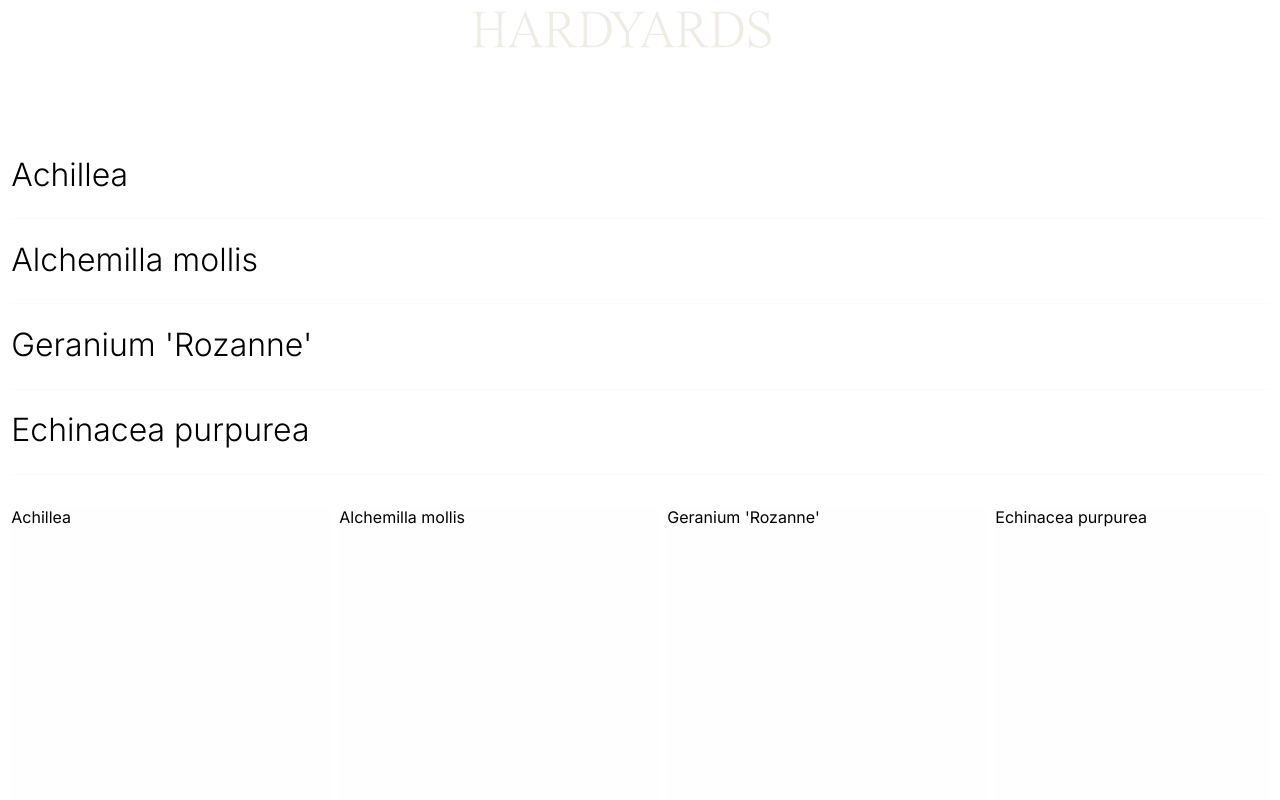
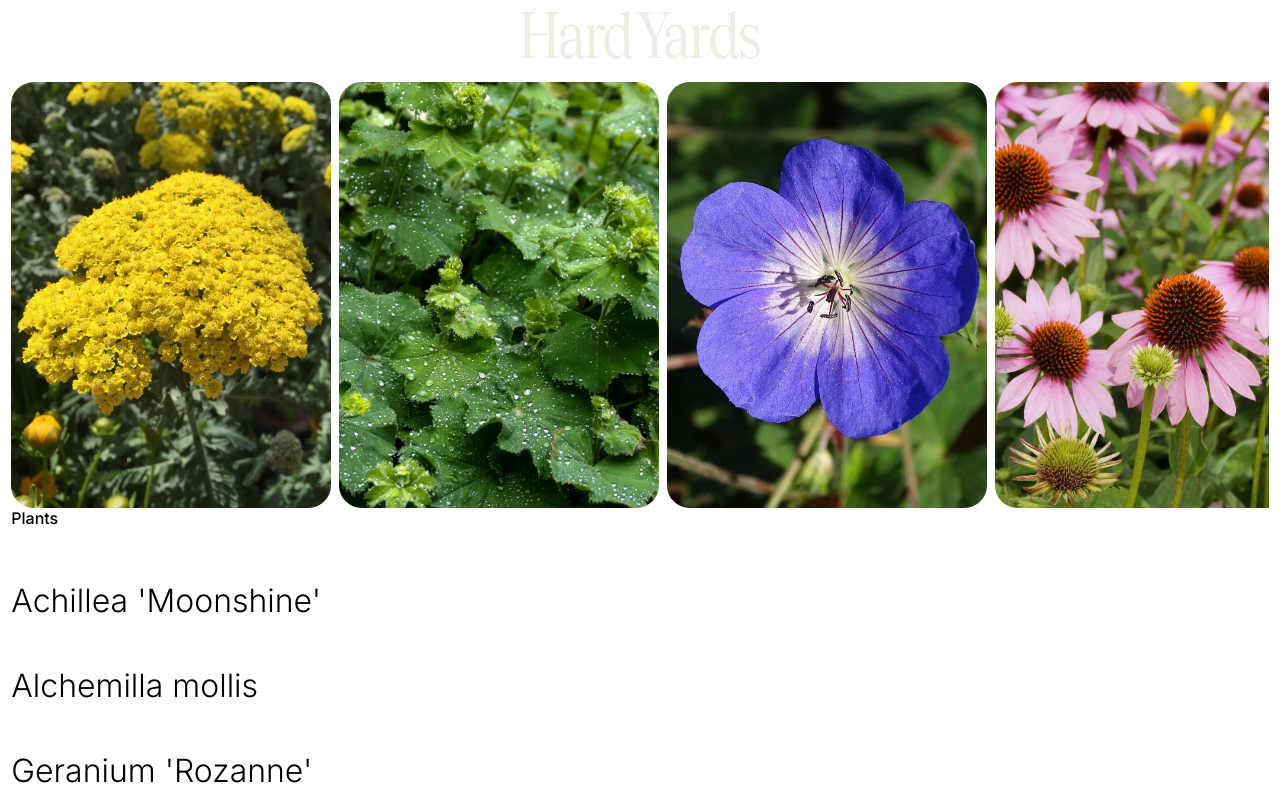
Before and after one commit to bobbyvanrijn/hardyards, a Next.js app: page / in a window 1280 px wide. Shown: the top 800 px of the page. Built offline with nearby package versions, Linux system fonts and the light colour scheme; some icons are missing.

Commit message:
feature: New logo, tweaks

```diff
--- a/components/Carousel.module.css
+++ b/components/Carousel.module.css
@@ -23,7 +23,15 @@
     flex: 0 0 auto;
     width: clamp(10rem, 40vw, 20rem);
     aspect-ratio: 3/4;
+    position: relative;
     background-color: rgb(var(--white) / var(--alpha-05));
+    overflow: hidden;
+    border-radius: var(--scale-5);
+}
+
+.carousel__item img {
+    object-fit: cover;
+    object-position: center center;
 }
 
 .carousel__indicator {
--- a/components/Header.js
+++ b/components/Header.js
@@ -1,4 +1,5 @@
 import Image from 'next/image';
+import Link from 'next/link';
 import styles from './Header.module.css';
 
 export default function Header() {
@@ -6,13 +7,15 @@ export default function Header() {
         <>
             <div className={styles.header}>
                 <div />
-                <Image
-                    className={styles.header__logo}
-                    src='/hardyards.svg'
-                    width='300'
-                    height='40'
-                    alt='Hardyards logo'
-                />
+                <Link href='/'>
+                    <Image
+                        className={styles.header__logo}
+                        src='/logo.svg'
+                        width='200'
+                        height='30'
+                        alt='Hardyards logo'
+                    />
+                </Link>
                 <div />
             </div>
         </>
--- a/components/Header.module.css
+++ b/components/Header.module.css
@@ -2,16 +2,14 @@
     padding: var(--scale-7);
     display: flex;
     justify-content: space-between;
-    align-items: center;
+    /* align-items: center; */
 
-    margin-bottom: var(--scale-4);
+    margin-bottom: var(--scale-8);
 }
 
 .header__logo {
-    width: clamp(12.5rem, 50vw, 18.75rem);
+    width: clamp(10rem, 30vw, 15rem);
     height: auto;
-
-    margin-right: 38px;
 }
 
 .header__button {
--- a/components/List.js
+++ b/components/List.js
@@ -18,8 +18,11 @@ export default function List(props) {
     );
 
     return (
-        <ul className={styles.list}>
-            { items }
-        </ul>
+        <>
+            <h4>{ props.title }</h4>
+            <ul className={ styles.list }>
+                { items }
+            </ul>
+        </>
     );
 }
--- a/content/plants.js
+++ b/content/plants.js
@@ -1,7 +1,7 @@
 const plants = [
     {
-        slug: 'achillea',
-        title: 'Achillea',
+        slug: 'achillea-moonshine',
+        title: 'Achillea \'Moonshine\'',
         description: 'Lorem ipsum'
     },
 
@@ -9,9 +9,7 @@ const plants = [
         slug: 'alchemilla-mollis',
         title: 'Alchemilla mollis',
         description: 'Lorem ipsum',
-        images: [{
-            src: 'images/alchemilla-mollis.webp'
-        }]
+        images: ['images/alchemilla-mollis.webp']
     },
 
     {
--- a/pages/index.tsx
+++ b/pages/index.tsx
@@ -4,6 +4,8 @@ import Grid from '../components/Grid';
 import Card from '../components/Card';
 import Carousel from '../components/Carousel';
 import Marquee from '../components/Marquee';
+
+import Image from 'next/image';
 import Link from 'next/link';
 
 import styles from '../styles/Home.module.css';
@@ -12,17 +14,37 @@ import { plants } from '../content/plants';
 
 const blocks = [
     {
-        _uid: '2',
-        component: 'list',
+        _uid: '3',
+        component: 'carousel',
         children: plants.map(
-            plant => <Link href={`/plant/${plant.slug}`} key={`plant-${plant.slug}`}>{plant.title}</Link>
+            plant =>
+                <Link
+                    href={`/plant/${plant.slug}`}
+                    key={`plant-${plant.slug}`}
+                >
+                    <Image
+                        src={`/images/${ plant.slug }.webp`}
+                        fill
+                        alt=''
+                    />
+                    { plant.title }
+                </Link>
         )
     },
     {
-        _uid: '3',
-        component: 'carousel',
+        _uid: '2',
+        component: 'list',
+        attributes: {
+            title: 'Plants'
+        },
         children: plants.map(
-            plant => <Link href={`/plant/${plant.slug}`} key={`plant-${plant.slug}`}>{plant.title}</Link>
+            plant =>
+                <Link
+                    href={`/plant/${plant.slug}`}
+                    key={`plant-${plant.slug}`}
+                >
+                    { plant.title }
+                </Link>
         )
     }
 ];
--- a/styles/globals.css
+++ b/styles/globals.css
@@ -29,7 +29,7 @@
     /* Responsive font-sizes: min, base, max */
     --type-xxl: clamp(var(--scale-2), 9vw, var(--scale-1));
     --type-xl: clamp(var(--scale-3), 7vw, var(--scale-2));
-    --type-lg: clamp(var(--scale-4), 6vw, var(--scale-3));
+    --type-lg: clamp(var(--scale-5), 7vw, var(--scale-3));
     --type-md: clamp(var(--scale-5), 4.5vw, var(--scale-4));
     --type-sm: clamp(var(--scale-6), 3.75vw, var(--scale-5));
     --type-xs: clamp(var(--scale-7), 3vw, var(--scale-6));
@@ -81,7 +81,7 @@ p:last-child {
 }
 
 .container {
-    padding: var(--scale-7);
+    padding: 0 var(--scale-7);
 }
 
 .bleed-left {
```
Also changed, not shown: pages/plant/[pid].tsx (+10 -10 lines), public/images/achillea-moonshine.webp (renamed from public/images/achillea.webp), public/logo.svg (added).
